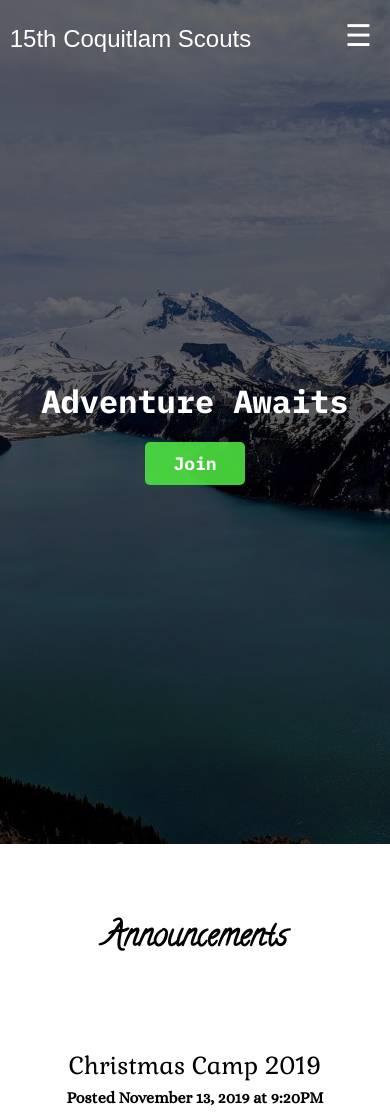
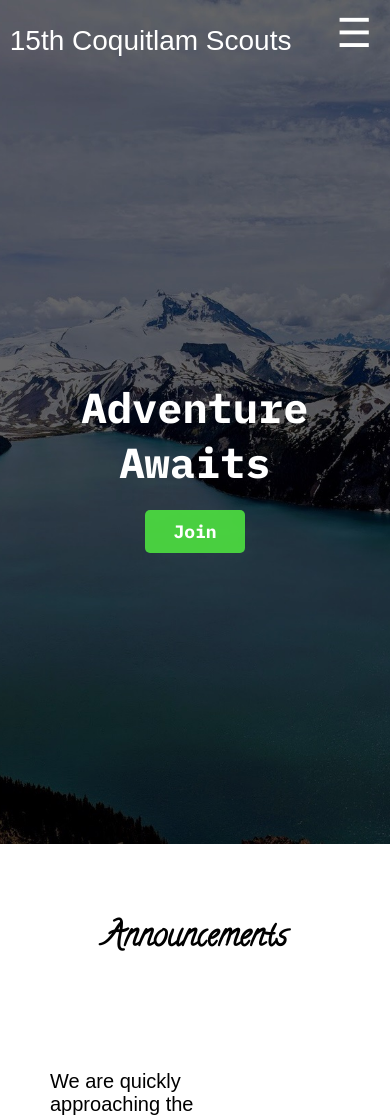
Before and after one commit to kailemk/115thCoquitlamScoutsWebsite, a website: page index.html in a window 390 px wide. Shown: the top 1117 px of the page. Drawn offline with Linux system fonts and the light colour scheme; a web font is replaced by a local one.

Commit message:
Banner: Increased font sizes for small screens

```diff
--- a/css/style.css
+++ b/css/style.css
@@ -39,6 +39,9 @@
 @media screen and (max-width: 1023px){
     #content-desktop {display: none;}
     #content-mobile {display: block;}
+    .site-title a{
+        font-size: 120px;
+    }
 }
 
 
@@ -68,8 +71,6 @@ body {
     display:flex;
     justify-content: space-between;
     position: relative;
-
-
 }
 
 .site-title{
@@ -84,7 +85,11 @@ body {
     font-size: x-large;
 }
 
-
+@media screen and (max-width: 1023px){
+    .site-title a{
+        font-size: 28px;
+    }
+}
 
 .main-header-dropdown {
     position: relative;
@@ -166,6 +171,12 @@ body {
     margin: auto;
     font-family: banner-font, Arial, Helvetica, sans-serif;
 
+}
+
+@media screen and (max-width: 1023px){
+    .join-heading{
+        font-size: 42px;
+    }
 }
 
 .join-button{
@@ -402,11 +413,11 @@ footer{
 }
 
 .header-menu {
-    font-size: 30px;
+    font-size: 40px;
     cursor: pointer;
     background: transparent;
     color: white;
-    padding: 18px;
+    padding: 10px 18px;
     border: none;
 }
 
--- a/index.html
+++ b/index.html
@@ -146,8 +146,6 @@
 
         <h1 class = "page-title">Announcements</h1>
         <div class = "announcement-odd">
-            <h2 class = "announcement-title">Christmas Camp 2019</h2>
-            <h4 class = "announcement-date">Posted November 13, 2019 at 9:20PM </h4>
             <div class = "announcement-content">
                 <div class = "announcement-message christmas-camp-2019"></div>
                 <div class = "announcement-image-side">
@@ -159,6 +157,9 @@
                     <div class = "bot-announcement-separator"></div>
                 </div>
             </div>
+            <h2 class = "announcement-title">Christmas Camp 2019</h2>
+            <h4 class = "announcement-date">Posted November 13, 2019 at 9:20PM </h4>
+
         </div>
         <div class = "announcement-even">
             <h2 class = "announcement-title">Scout and Cub Camp This Weekend</h2>
```
